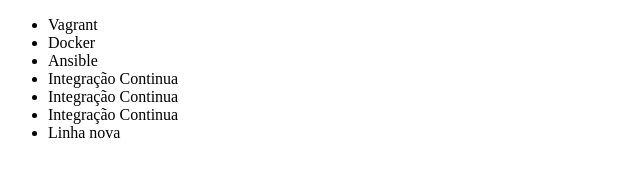
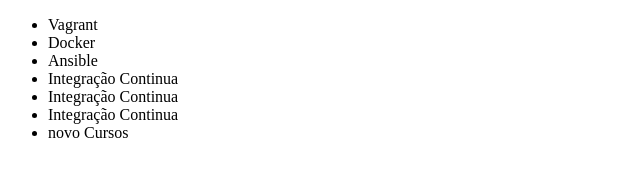
Before and after one commit to leoalmeida99/first-repository, a plain HTML site: page index.html in a window 1280 px wide. Shown: the full height of the page, 0-640 px from the left. Drawn offline with Linux system fonts and the light colour scheme.

Commit message:
adicionando um novo curso

```diff
--- a/index.html
+++ b/index.html
@@ -12,7 +12,7 @@
         <li>Integração Continua</li>
         <li>Integração Continua</li>
         <li>Integração Continua</li>
-        <li>Linha nova</li>
+        <li>novo Cursos</li>
     </ul>
 </body>
 </html>
```
